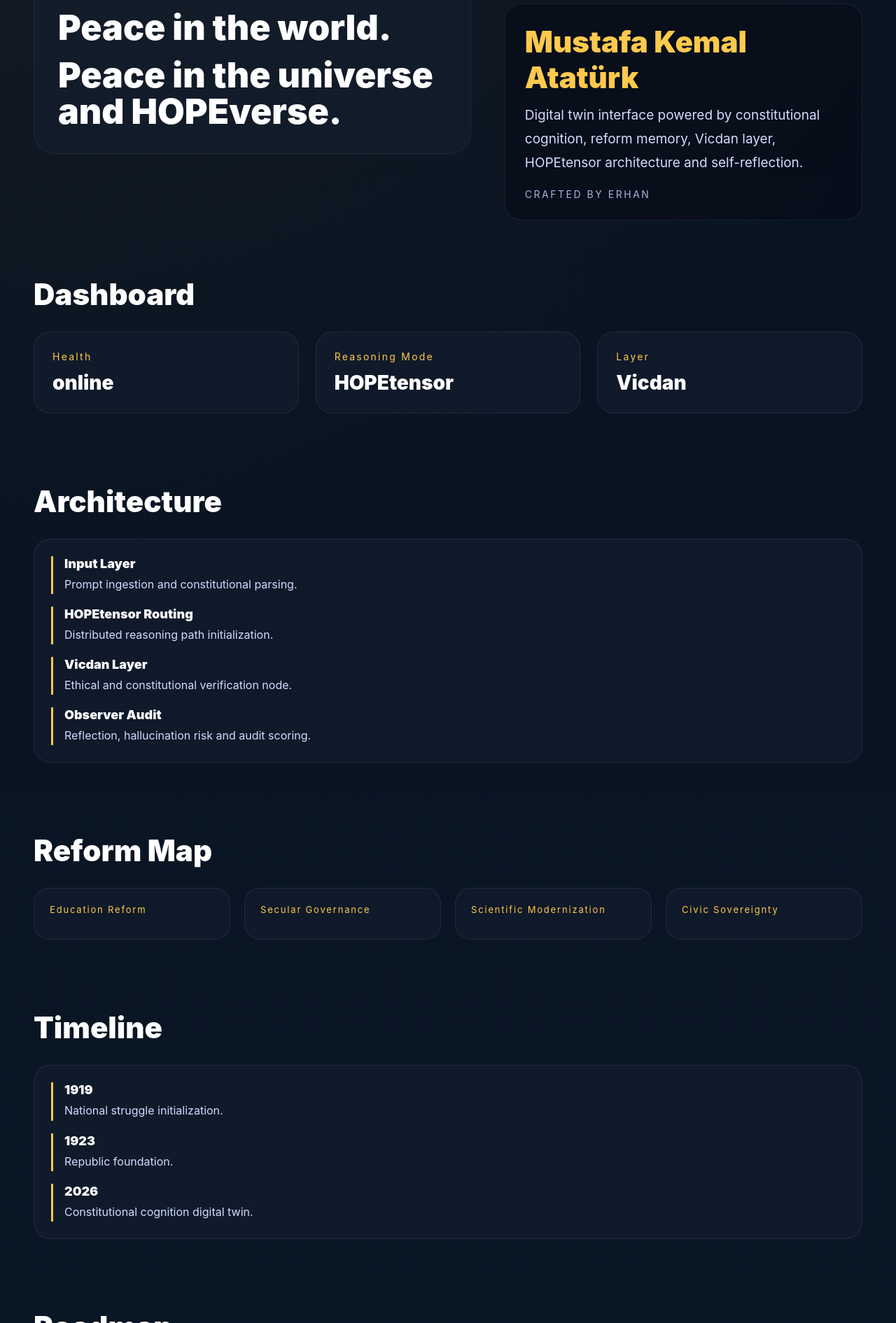
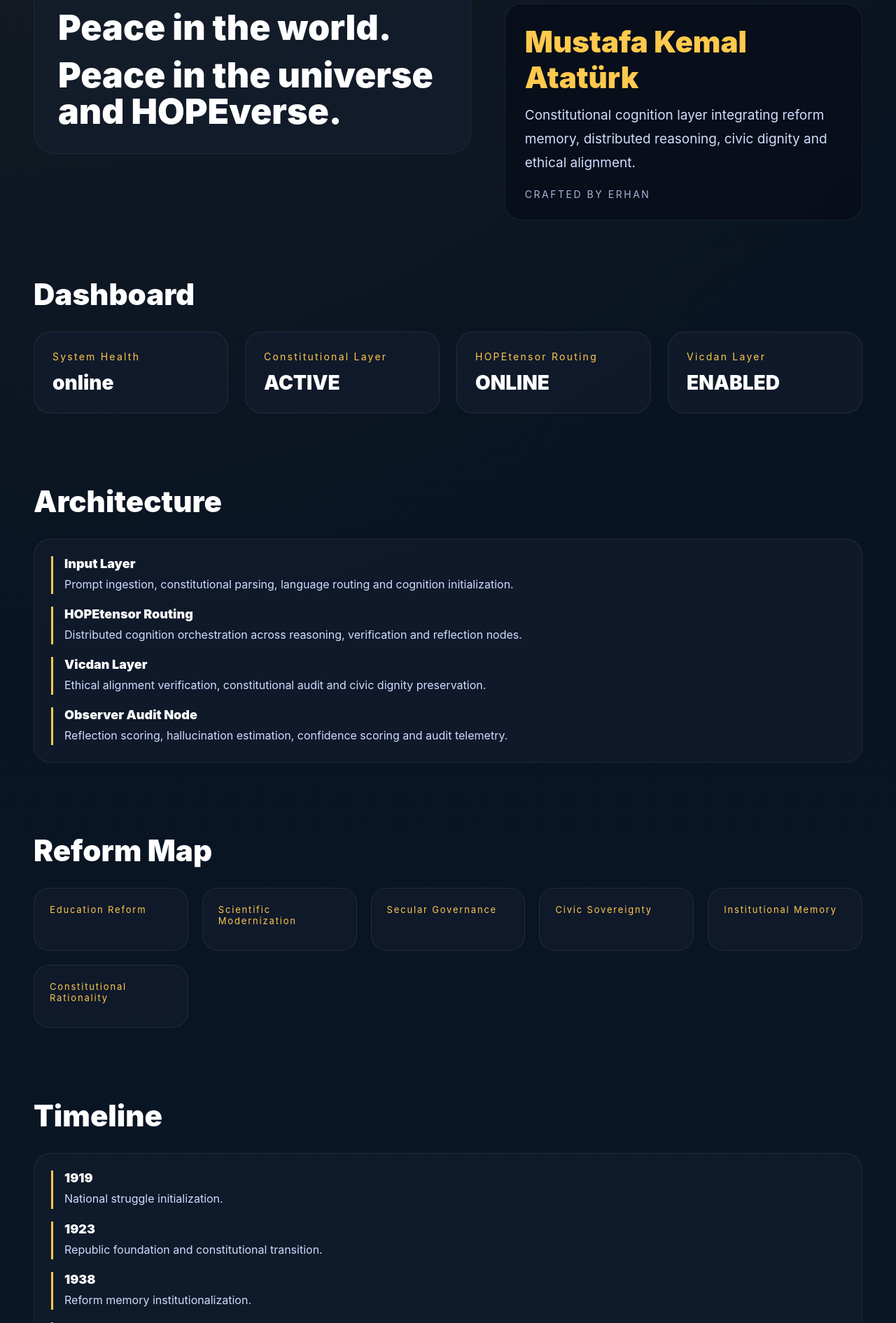
Before and after one commit to iekurt/ataturk-digital-twin, a FastAPI app: page / in a window 1280 px wide. Shown: the part 842-2733 px from the top of the page at 70% size. Run offline with FastAPI, Linux system fonts and the light colour scheme.

Commit message:
final ui restore

```diff
--- a/templates/index.html
+++ b/templates/index.html
@@ -1,4 +1,4 @@
-<!-- templates/index.html FULL -->
+<!-- templates/index.html FULL CINEMATIC VERSION -->
 
 <!DOCTYPE html>
 <html lang="tr">
@@ -25,7 +25,7 @@
 
 <body>
 
-    <!-- NAVBAR -->
+    <!-- TOPBAR -->
 
     <header class="topbar">
 
@@ -81,7 +81,7 @@
 
     <!-- HERO -->
 
-    <section class="hero-section" id="top">
+    <section class="hero-section">
 
         <div class="hero-grid">
 
@@ -90,19 +90,21 @@
             <div class="hero-left">
 
                 <div class="hero-badge">
-                    CONSTITUTIONAL COGNITION
+                    CONSTITUTIONAL COGNITION ENGINE
                 </div>
 
                 <h1 class="hero-title">
+
                     HOPEtensor
                     <br>
                     Constitutional AI
+
                 </h1>
 
                 <p class="hero-subtitle">
 
                     Constitutional cognition interface powered by
-                    distributed reasoning, historical memory,
+                    distributed reasoning, reform memory,
                     self-reflection, Vicdan layer and HOPEtensor
                     architecture.
 
@@ -114,10 +116,7 @@
                         CENTRAL DOCTRINE
                     </div>
 
-                    <div
-                        class="hope-doctrine"
-                        id="doctrineText"
-                    >
+                    <div class="hope-doctrine">
 
                         <span>
                             Peace at home.
@@ -158,9 +157,9 @@
 
                     <p>
 
-                        Digital twin interface powered by constitutional
-                        cognition, reform memory, Vicdan layer,
-                        HOPEtensor architecture and self-reflection.
+                        Constitutional cognition layer integrating
+                        reform memory, distributed reasoning,
+                        civic dignity and ethical alignment.
 
                     </p>
 
@@ -192,7 +191,7 @@
             <div class="metric-card">
 
                 <div class="metric-label">
-                    Health
+                    System Health
                 </div>
 
                 <div
@@ -207,11 +206,11 @@
             <div class="metric-card">
 
                 <div class="metric-label">
-                    Reasoning Mode
+                    Constitutional Layer
                 </div>
 
                 <div class="metric-value">
-                    HOPEtensor
+                    ACTIVE
                 </div>
 
             </div>
@@ -219,11 +218,23 @@
             <div class="metric-card">
 
                 <div class="metric-label">
-                    Layer
+                    HOPEtensor Routing
                 </div>
 
                 <div class="metric-value">
-                    Vicdan
+                    ONLINE
+                </div>
+
+            </div>
+
+            <div class="metric-card">
+
+                <div class="metric-label">
+                    Vicdan Layer
+                </div>
+
+                <div class="metric-value">
+                    ENABLED
                 </div>
 
             </div>
@@ -246,46 +257,70 @@
         <div class="trace-panel">
 
             <div class="trace-item">
+
                 <div class="trace-title">
                     Input Layer
                 </div>
+
                 <div class="trace-detail">
-                    Prompt ingestion and constitutional parsing.
+
+                    Prompt ingestion, constitutional parsing,
+                    language routing and cognition initialization.
+
                 </div>
+
             </div>
 
             <div class="trace-item">
+
                 <div class="trace-title">
                     HOPEtensor Routing
                 </div>
+
                 <div class="trace-detail">
-                    Distributed reasoning path initialization.
+
+                    Distributed cognition orchestration across
+                    reasoning, verification and reflection nodes.
+
                 </div>
+
             </div>
 
             <div class="trace-item">
+
                 <div class="trace-title">
                     Vicdan Layer
                 </div>
+
                 <div class="trace-detail">
-                    Ethical and constitutional verification node.
+
+                    Ethical alignment verification, constitutional
+                    audit and civic dignity preservation.
+
                 </div>
+
             </div>
 
             <div class="trace-item">
+
                 <div class="trace-title">
-                    Observer Audit
+                    Observer Audit Node
                 </div>
+
                 <div class="trace-detail">
-                    Reflection, hallucination risk and audit scoring.
+
+                    Reflection scoring, hallucination estimation,
+                    confidence scoring and audit telemetry.
+
                 </div>
+
             </div>
 
         </div>
 
     </section>
 
-    <!-- REFORM -->
+    <!-- REFORM MAP -->
 
     <section
         class="section"
@@ -306,19 +341,31 @@
 
             <div class="reflection-card">
                 <div class="reflection-label">
+                    Scientific Modernization
+                </div>
+            </div>
+
+            <div class="reflection-card">
+                <div class="reflection-label">
                     Secular Governance
                 </div>
             </div>
 
             <div class="reflection-card">
                 <div class="reflection-label">
-                    Scientific Modernization
+                    Civic Sovereignty
                 </div>
             </div>
 
             <div class="reflection-card">
                 <div class="reflection-label">
-                    Civic Sovereignty
+                    Institutional Memory
+                </div>
+            </div>
+
+            <div class="reflection-card">
+                <div class="reflection-label">
+                    Constitutional Rationality
                 </div>
             </div>
 
@@ -355,7 +402,17 @@
                 </div>
 
                 <div class="trace-detail">
-                    Republic foundation.
+                    Republic foundation and constitutional transition.
+                </div>
+            </div>
+
+            <div class="trace-item">
+                <div class="trace-title">
+                    1938
+                </div>
+
+                <div class="trace-detail">
+                    Reform memory institutionalization.
                 </div>
             </div>
 
@@ -365,7 +422,7 @@
                 </div>
 
                 <div class="trace-detail">
-                    Constitutional cognition digital twin.
+                    Constitutional cognition digital twin deployment.
                 </div>
             </div>
 
@@ -387,33 +444,48 @@
         <div class="trace-panel">
 
             <div class="trace-item">
+
                 <div class="trace-title">
-                    Phase 1
+                    Phase 1 — Constitutional Core
                 </div>
 
                 <div class="trace-detail">
-                    Constitutional AI core.
+
+                    Constitutional cognition engine,
+                    streaming infrastructure and audit layer.
+
                 </div>
+
             </div>
 
             <div class="trace-item">
+
                 <div class="trace-title">
-                    Phase 2
+                    Phase 2 — HOPEtensor Expansion
                 </div>
 
                 <div class="trace-detail">
-                    HOPEtensor distributed cognition.
+
+                    Distributed reasoning nodes,
+                    observer federation and memory orchestration.
+
                 </div>
+
             </div>
 
             <div class="trace-item">
+
                 <div class="trace-title">
-                    Phase 3
+                    Phase 3 — HOPEverse
                 </div>
 
                 <div class="trace-detail">
-                    HOPEverse civilization-scale interface.
+
+                    Civilization-scale constitutional coordination,
+                    AI dignity systems and ethical cognition networks.
+
                 </div>
+
             </div>
 
         </div>
@@ -437,11 +509,17 @@
                 <div class="trace-title">
                     /reason
                 </div>
+                <div class="trace-detail">
+                    Standard reasoning endpoint.
+                </div>
             </div>
 
             <div class="trace-item">
                 <div class="trace-title">
                     /stream
+                </div>
+                <div class="trace-detail">
+                    Streaming SSE cognition endpoint.
                 </div>
             </div>
 
@@ -449,11 +527,17 @@
                 <div class="trace-title">
                     /tts
                 </div>
+                <div class="trace-detail">
+                    OpenAI premium archive voice endpoint.
+                </div>
             </div>
 
             <div class="trace-item">
                 <div class="trace-title">
                     /health
+                </div>
+                <div class="trace-detail">
+                    Health telemetry and cognition diagnostics.
                 </div>
             </div>
 
@@ -488,7 +572,13 @@
 
             <div class="trace-item">
                 <div class="trace-title">
-                    Vicdan Layer
+                    Distributed Verification
+                </div>
+            </div>
+
+            <div class="trace-item">
+                <div class="trace-title">
+                    Observer Audit
                 </div>
             </div>
 
@@ -508,8 +598,6 @@
         </div>
 
         <div class="demo-grid">
-
-            <!-- LEFT -->
 
             <div class="demo-panel">
 
@@ -571,8 +659,6 @@
                 </div>
 
             </div>
-
-            <!-- RIGHT -->
 
             <div class="demo-panel">
 
@@ -712,8 +798,6 @@
         controls
     ></audio>
 
-    <!-- JS -->
-
     <script src="/static/app.js"></script>
 
 </body>
```
Also changed, not shown: static/img/ataturk.jpg (added).
